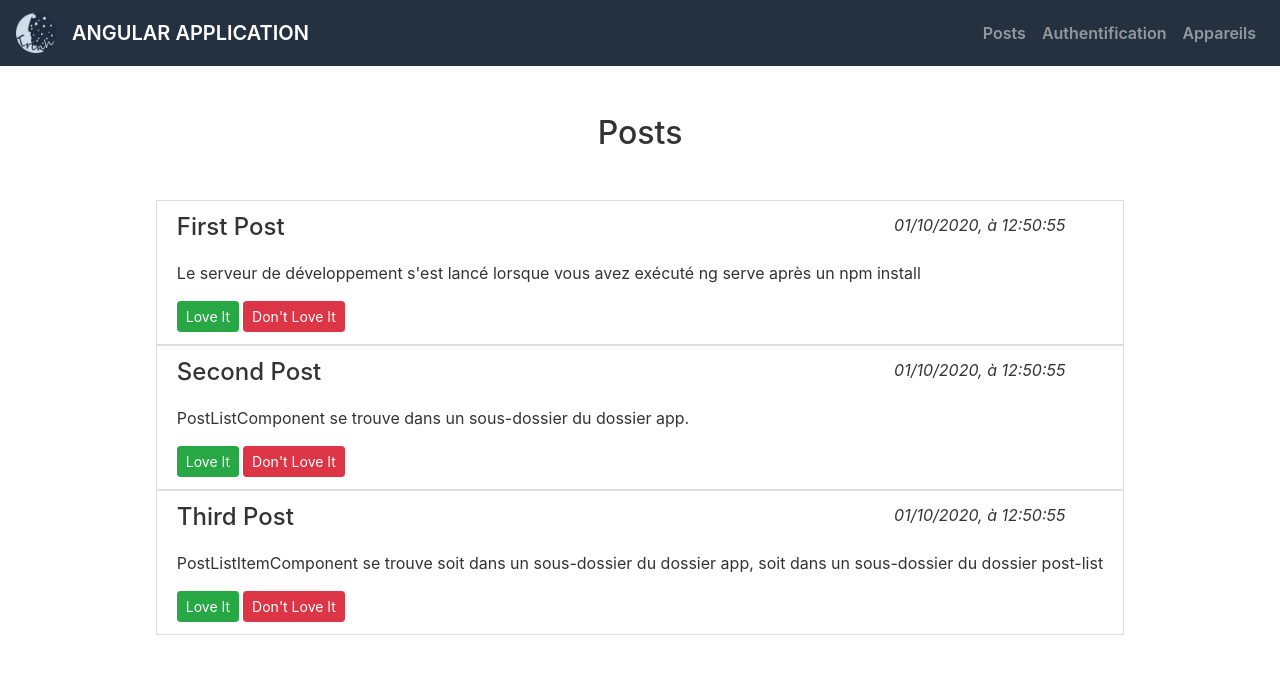
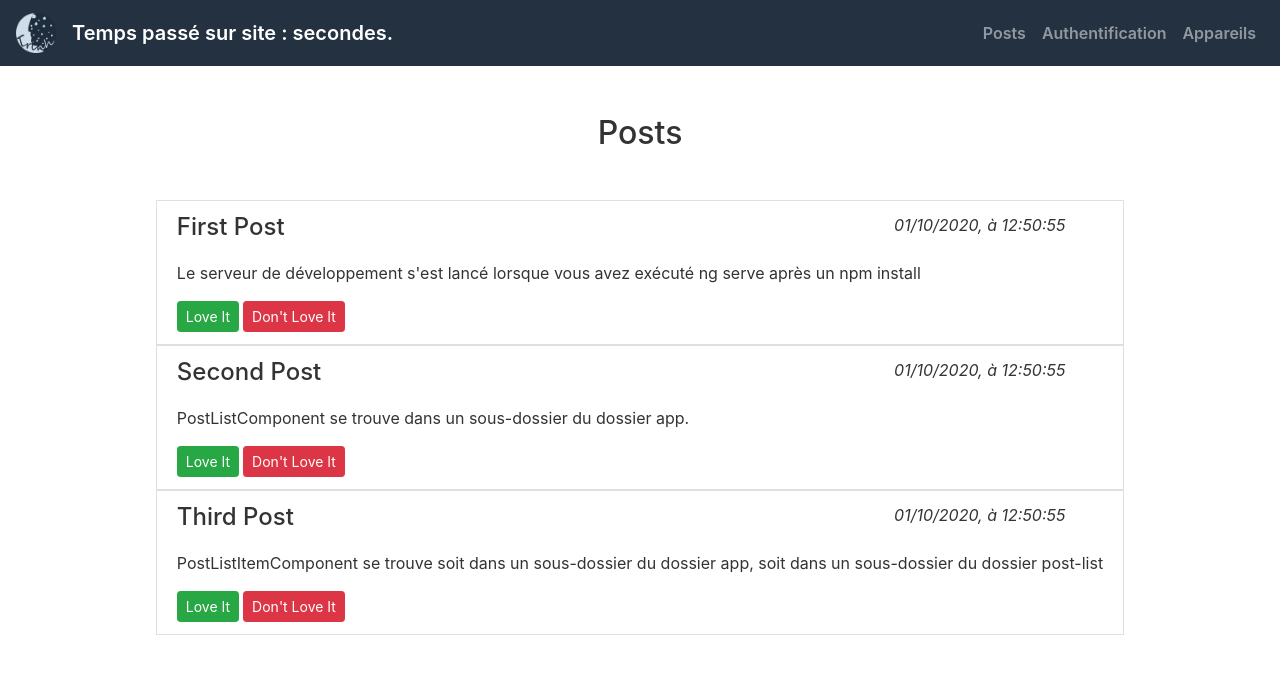
Before and after one commit to tuyetrinhvo/angular-app, an Angular app: page / in a window 1280 px wide. Shown: the top 674 px of the page. Built offline with nearby package versions, Linux system fonts and the light colour scheme.

Commit message:
use Observable 01

```diff
--- a/src/app/app.component.html
+++ b/src/app/app.component.html
@@ -18,13 +18,14 @@
   <a class="navbar-brand" href="https://ttvo.fr" target="_blank">
     <img width="40" alt="Logo Trinh" src="/assets/img/logo192.png" />
   </a>
-  <a class="navbar-brand" routerLink="auth">ANGULAR APPLICATION</a>
-  <button class="navbar-toggler" type="button" data-toggle="collapse" data-target="#navbarTogglerDemo02"
-          aria-controls="navbarTogglerDemo02" aria-expanded="false" aria-label="Toggle navigation">
+
+  <div class="navbar-brand">Temps passé sur site : {{ seconds }} secondes.</div>
+  <button class="navbar-toggler" type="button" data-toggle="collapse" data-target="#navbarToggler"
+          aria-controls="navbarToggler" aria-expanded="false" aria-label="Toggle navigation">
     <span class="navbar-toggler-icon"></span>
   </button>
 
-  <div class="collapse navbar-collapse" id="navbarTogglerDemo02">
+  <div class="collapse navbar-collapse" id="navbarToggler">
     <ul class="navbar-nav ml-auto mt-2 mt-lg-0">
       <li class="nav-item" routerLinkActive="active">
         <a class="nav-link" routerLink="posts">Posts<span class="sr-only">(current)</span></a>
--- a/src/app/app.component.ts
+++ b/src/app/app.component.ts
@@ -1,10 +1,27 @@
 import { Component, OnInit } from '@angular/core';
+import { Observable } from 'rxjs/Observable';
+import 'rxjs/Rx';
 
 @Component({
 	selector: 'app-root',
 	templateUrl: './app.component.html',
 	styleUrls: ['./app.component.scss']
 })
-export class AppComponent {
+export class AppComponent implements OnInit {
 	title = 'angular-app';
+
+	seconds: number;
+
+	constructor() { }
+
+	ngOnInit() {
+		const counter = Observable.interval(1000);
+		counter.subscribe(
+			() => { },
+			() => { },
+			() => { }
+		);
+	}
+
+
 }
```
